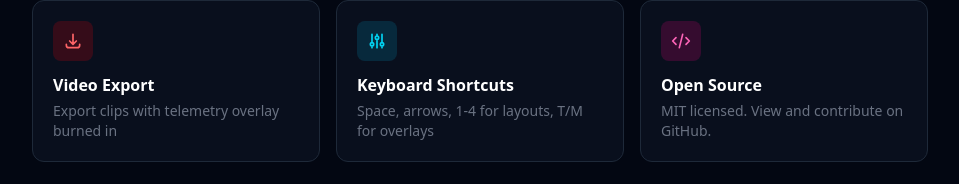
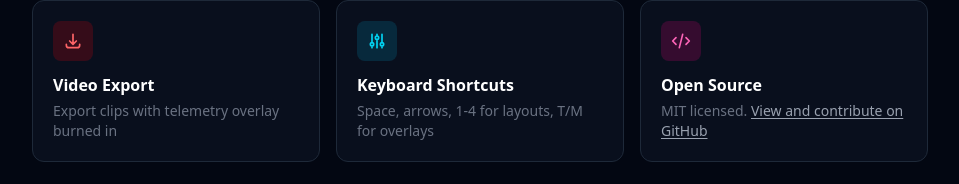
Before and after one commit to TioaChan/exportdash.cam, a Next.js app: page / in a window 1280 px wide. Shown: the part 768-952 px from the top of the page, without its empty margins (160-1119 px from the left). Built offline with nearby package versions, Linux system fonts and the light colour scheme.

Commit message:
feat: update GitHub link in MIT license notice for better visibility

```diff
--- a/src/app/page.tsx
+++ b/src/app/page.tsx
@@ -208,7 +208,17 @@ export default function Home() {
                   </svg>
                 </div>
                 <h3 className="font-semibold mb-1">Open Source</h3>
-                <p className="text-sm text-gray-500">MIT licensed. View and contribute on GitHub.</p>
+                <p className="text-sm text-gray-500">
+                  MIT licensed.{' '}
+                  <a
+                    href="https://github.com/nobig-deals/exportdash.cam"
+                    target="_blank"
+                    rel="noopener noreferrer"
+                    className="text-gray-400 hover:text-gray-300 underline underline-offset-2"
+                  >
+                    View and contribute on GitHub
+                  </a>
+                </p>
               </div>
             </div>
 
```
